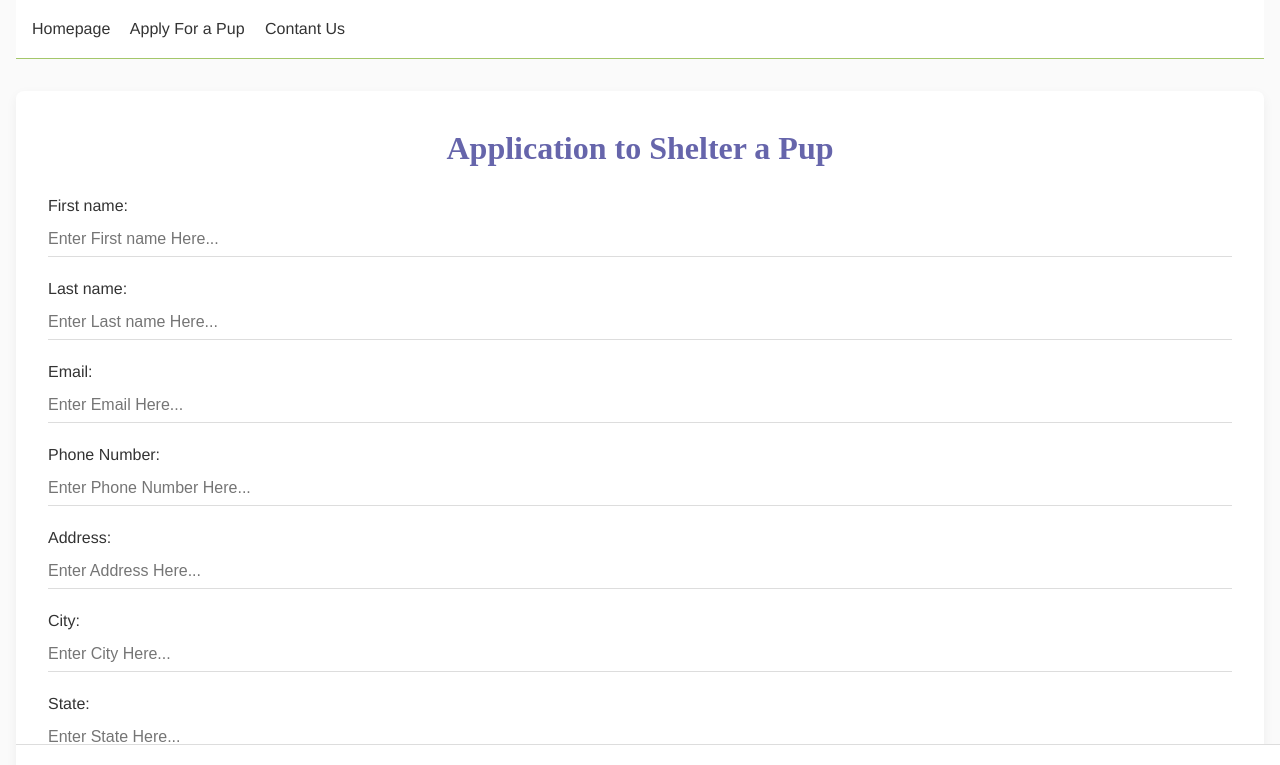
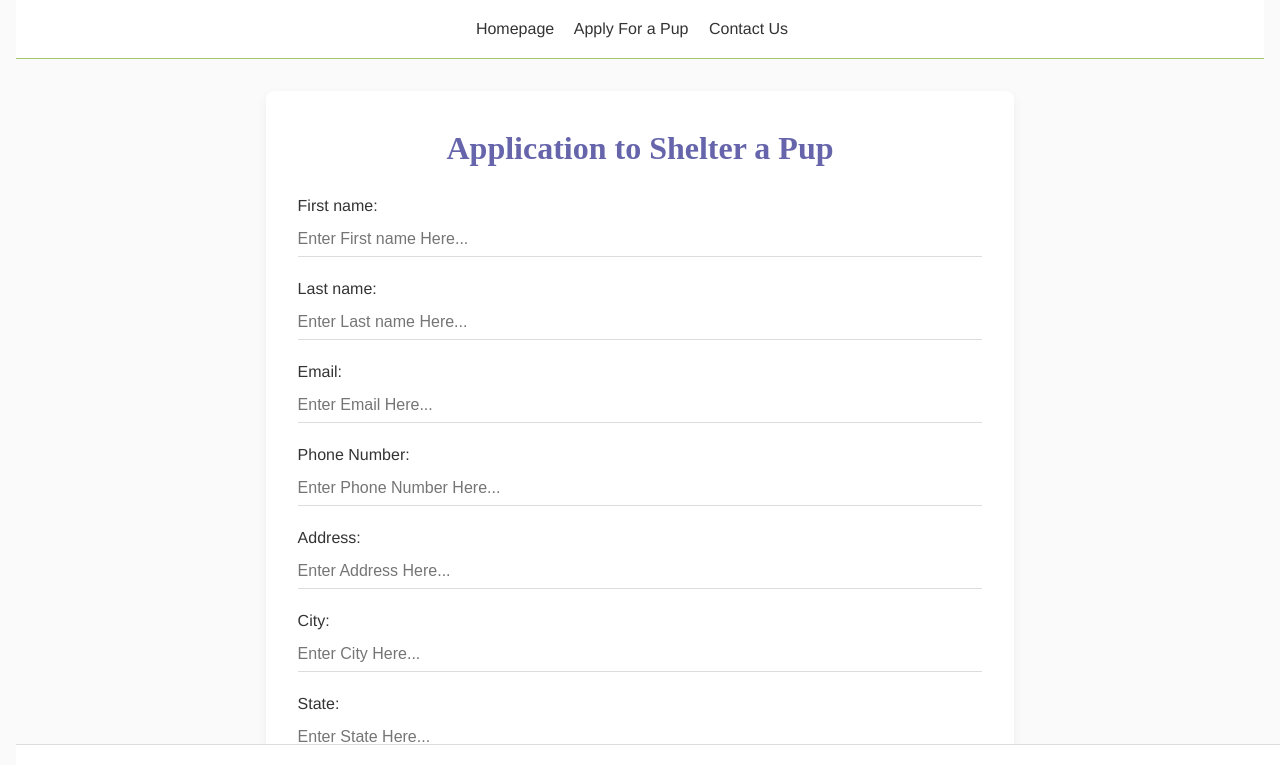
Before and after one commit to TabulaRasae/SafePawsShelter, a plain HTML site: page app.html in a window 1280 px wide. Shown: the top 765 px of the page. Drawn offline with Linux system fonts and the light colour scheme.

Commit message:
fixed a typo in the navigation bar

```diff
--- a/app.html
+++ b/app.html
@@ -12,7 +12,7 @@
 
     <a href="index.html">Homepage</a>
     <a href="app.html">Apply For a Pup</a>
-    <a href="contact.html">Contant Us</a>
+    <a href="contact.html">Contact Us</a>
 
 </div>
 
--- a/style/styles.css
+++ b/style/styles.css
@@ -15,7 +15,7 @@ body {
 #nav {
   background: #fff;
   border-bottom: 1px solid #A4C76A;
-  text-align: left;
+  text-align: center;
   padding: 1rem;
   margin-bottom: 2rem;
 }
@@ -33,7 +33,7 @@ body {
 }
 
 div[container] {
-  max-width: 100%;
+  max-width: 60%;
   margin: 0 auto 2rem;
   background: #fff;
   padding: 2rem;
```
Also changed, not shown: index.html (+1 -1 lines).
